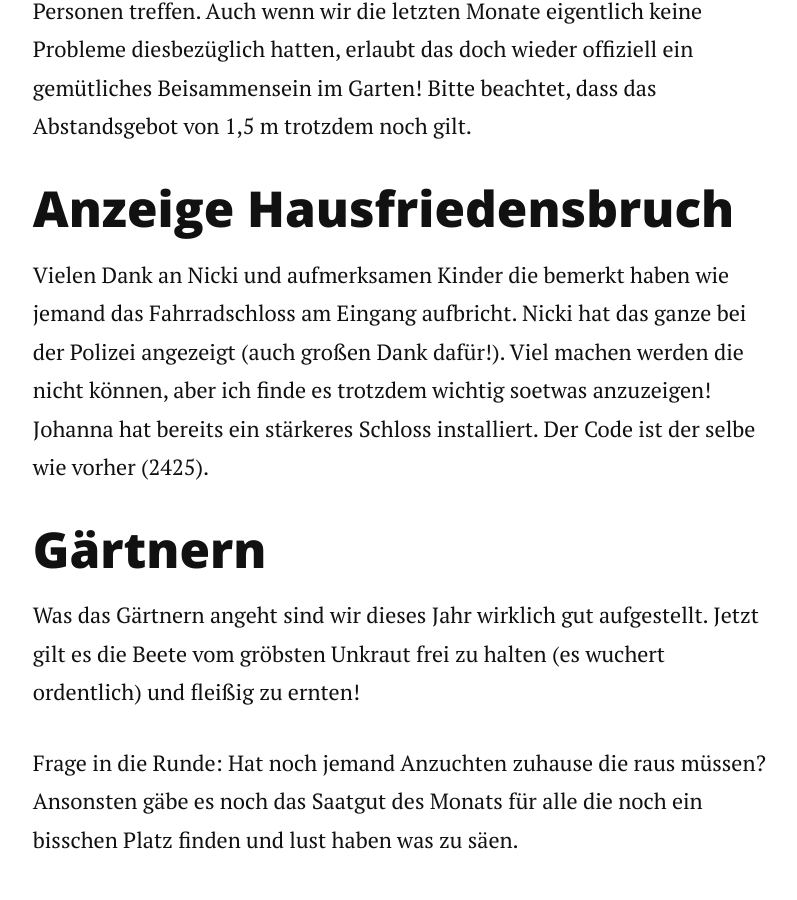
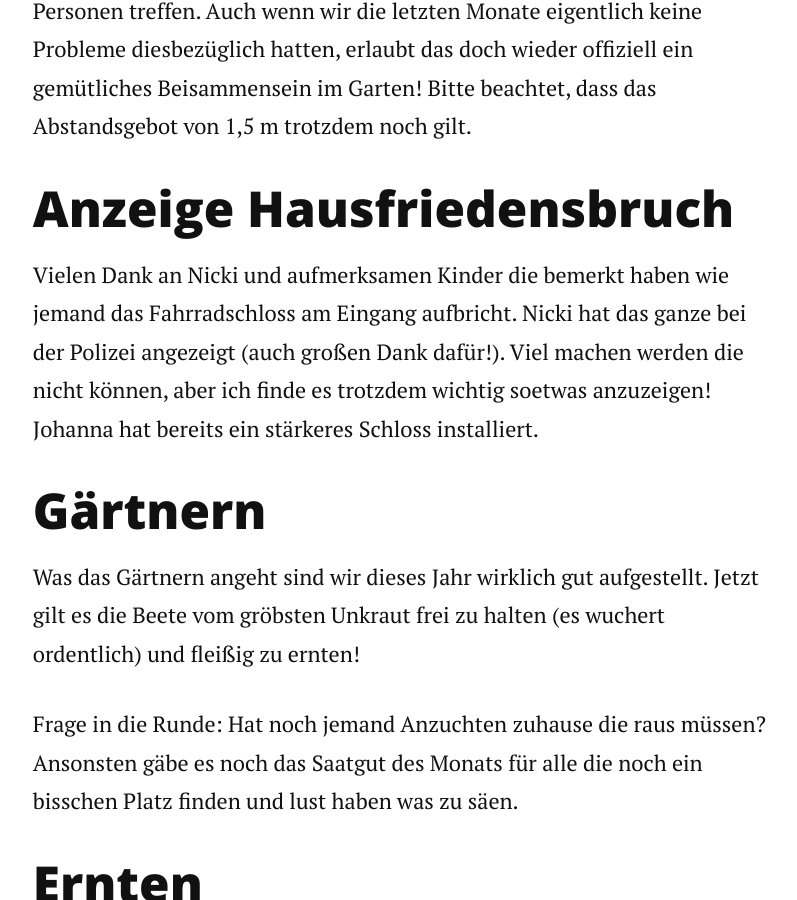
Before and after one commit to lgiese/lgiese.wachsenlassenEV.io, a Jekyll site: the page built from _posts/2020-06-22-Sommerliche-Infos.markdown, in a window 1280 px wide and 900 px high, scrolled down 955 px. Shown: the whole window, without its empty margins (236-1033 px from the left). Built offline with Jekyll 4.4.1, drawn with Linux system fonts in a browser that asks for light colours; nearby versions of some CDN libraries; a script that is not in the unit is left out; comment, search, counter and statistics services are not loaded; some of the changed text lies outside the part shown.

Commit message:
somInfo edit

```diff
--- a/_posts/2020-06-22-Sommerliche-Infos.markdown
+++ b/_posts/2020-06-22-Sommerliche-Infos.markdown
@@ -20,7 +20,7 @@ Bitte beachtet, dass das Abstandsgebot von 1,5 m trotzdem noch gilt.
 
 Vielen Dank an Nicki und aufmerksamen Kinder die bemerkt haben wie jemand das Fahrradschloss am Eingang aufbricht.
 Nicki hat das ganze bei der Polizei angezeigt (auch großen Dank dafür!). Viel machen werden die nicht können, aber ich finde es trotzdem wichtig soetwas anzuzeigen!
-Johanna hat bereits ein stärkeres Schloss installiert. Der Code ist der selbe wie vorher (2425).
+Johanna hat bereits ein stärkeres Schloss installiert.
 
 ## Gärtnern
 
```
Also changed, not shown: other parts of _posts/2020-06-22-Sommerliche-Infos.markdown (+1 -1 lines).
